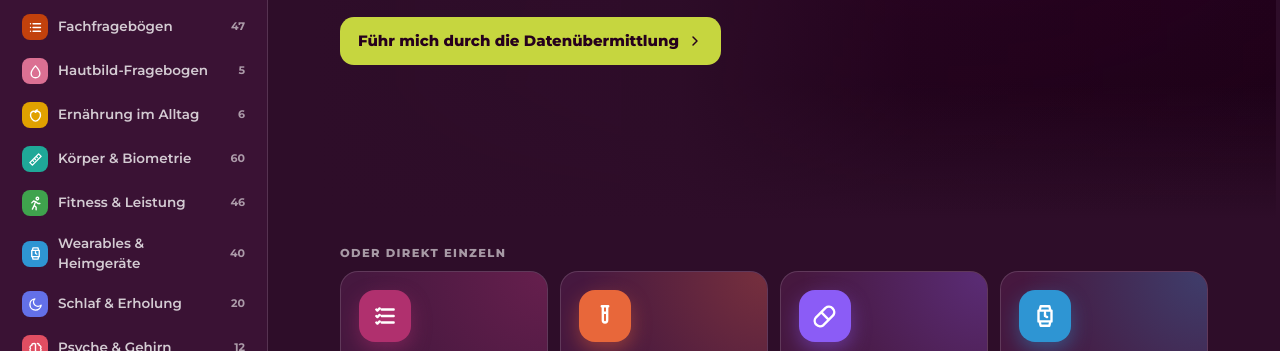
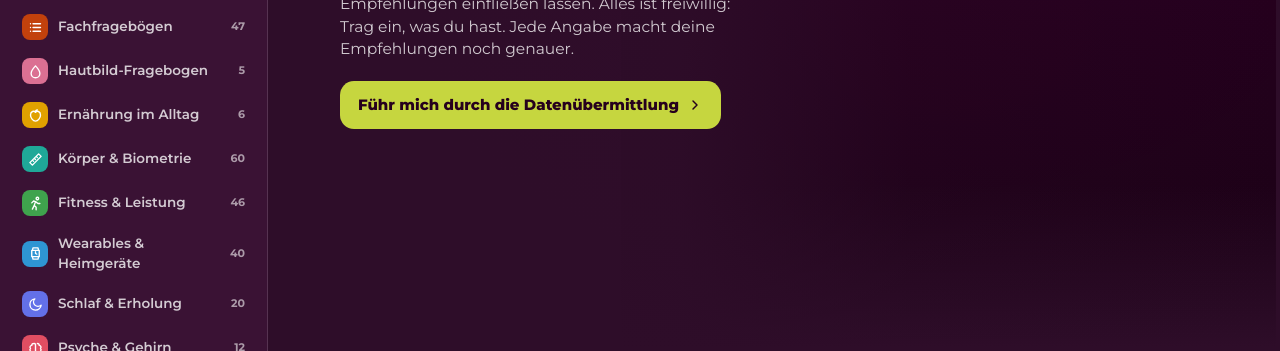
Before and after one commit to Novogenia-AG/geneius-app-klickdummy, a plain HTML site: page datenpunkte/gesundheitsdaten-portal.html in a window 1280 px wide. Shown: the part 449-800 px from the top of the page. Drawn offline with Linux system fonts and the light colour scheme.

Commit message:
Portal-Startseite: Kacheln unten am Computer weg (Navigation links reicht), Karte füllt die Höhe
Co-Authored-By: Claude Opus 5.5 <noreply@anthropic.com>

```diff
--- a/datenpunkte/gesundheitsdaten-portal.html
+++ b/datenpunkte/gesundheitsdaten-portal.html
@@ -224,6 +224,8 @@ html.light,html.light .sug{scrollbar-color:rgba(94,0,71,.25) transparent}
 ::-webkit-scrollbar-thumb{background:#55204D;border-radius:99px}::-webkit-scrollbar-thumb:hover{background:rgba(198,214,63,.6)}
 main{overflow-x:clip}
 @media (min-width:821px){.hero{margin-right:calc(-26px - max(0px,(100vw - 276px - 920px) / 2))}}
+/* Startseite: Kacheln unten weg, die Navigation links reicht (Daniel 17.11.2026); am Handy bleiben sie */
+@media (min-width:821px){.home-more{display:none}.hero{height:max(440px,calc(100vh - 64px));margin-bottom:0}.content:has(.home-more){padding-bottom:0}}
 /* RAND:END */
 </style>
 <script>if(new URLSearchParams(location.search).get('hell')==='1')document.documentElement.classList.add('light')</script>
@@ -342,6 +344,7 @@ function home(){
    <div class="tx"><div class="eyebrow">Dein GENEius-Profil</div><h1>Erzähl GENEius von dir.</h1>
     <p>GENEius kann ${D.total.toLocaleString('de-DE')} medizinische Datenpunkte über deinen Körper erfassen und in deine Empfehlungen einfließen lassen. Alles ist freiwillig: Trag ein, was du hast. Jede Angabe macht deine Empfehlungen noch genauer.</p>
     <button class="bl lime" type="button" data-guide>Führ mich durch die Datenübermittlung ${ico('chev',16)}</button></div></section>
+  <div class="home-more">
   <div class="sec-t">Oder direkt einzeln</div>
   <div class="steps">
    <button class="step ${lsN&&lsD>=lsN?'done':''}" data-go="lifestyle" style="--sc:${D.b[LIFE].c==='#5E0047'?'#B0306E':D.b[LIFE].c}">${lsN&&lsD>=lsN?`<span class="ok">${ico('check',15)}</span>`:''}<span class="n">${ico('checklist')}</span><b>Lifestyle-Fragebogen</b><small>${lsN} kurze Fragen, ca. 3 Minuten</small><span class="st">${lsD?`${lsD} von ${lsN} beantwortet`:'Jetzt starten'}</span></button>
@@ -351,7 +354,8 @@ function home(){
   </div>
   <div class="sec-t">Alle Bereiche</div>
   <div class="tiles">${D.b.map((b,bi)=>{const ps=nIn(b),d=ps.filter(p=>has(p.id)).length;const r=bi===LIFE?'lifestyle':bi===MEDB?'medikamente':'bereich/'+bi;
-    return `<button class="tile" type="button" data-go="${r}">${bicon(b,19)}<span><b>${esc(bname(b))}</b><small class="${d?'ok':''}">${bi===MEDB?(S.medAns==='nein'?'keine Medikamente':S.med.length?S.med.length+' eingetragen':'Wirkstoff oder Marke angeben'):ps.length?(d?d+' von '+ps.length+' ausgefüllt':ps.length+' Fragen'):'automatisch aus deiner Analyse'}</small></span></button>`}).join('')}</div>`;
+    return `<button class="tile" type="button" data-go="${r}">${bicon(b,19)}<span><b>${esc(bname(b))}</b><small class="${d?'ok':''}">${bi===MEDB?(S.medAns==='nein'?'keine Medikamente':S.med.length?S.med.length+' eingetragen':'Wirkstoff oder Marke angeben'):ps.length?(d?d+' von '+ps.length+' ausgefüllt':ps.length+' Fragen'):'automatisch aus deiner Analyse'}</small></span></button>`}).join('')}</div>
+  </div>`;
 }
 function lifestyle(){
   const qs=LQ.filter(vis);let i=Math.min(+(sessionStorage.getItem('lsq')||0),qs.length);
```
